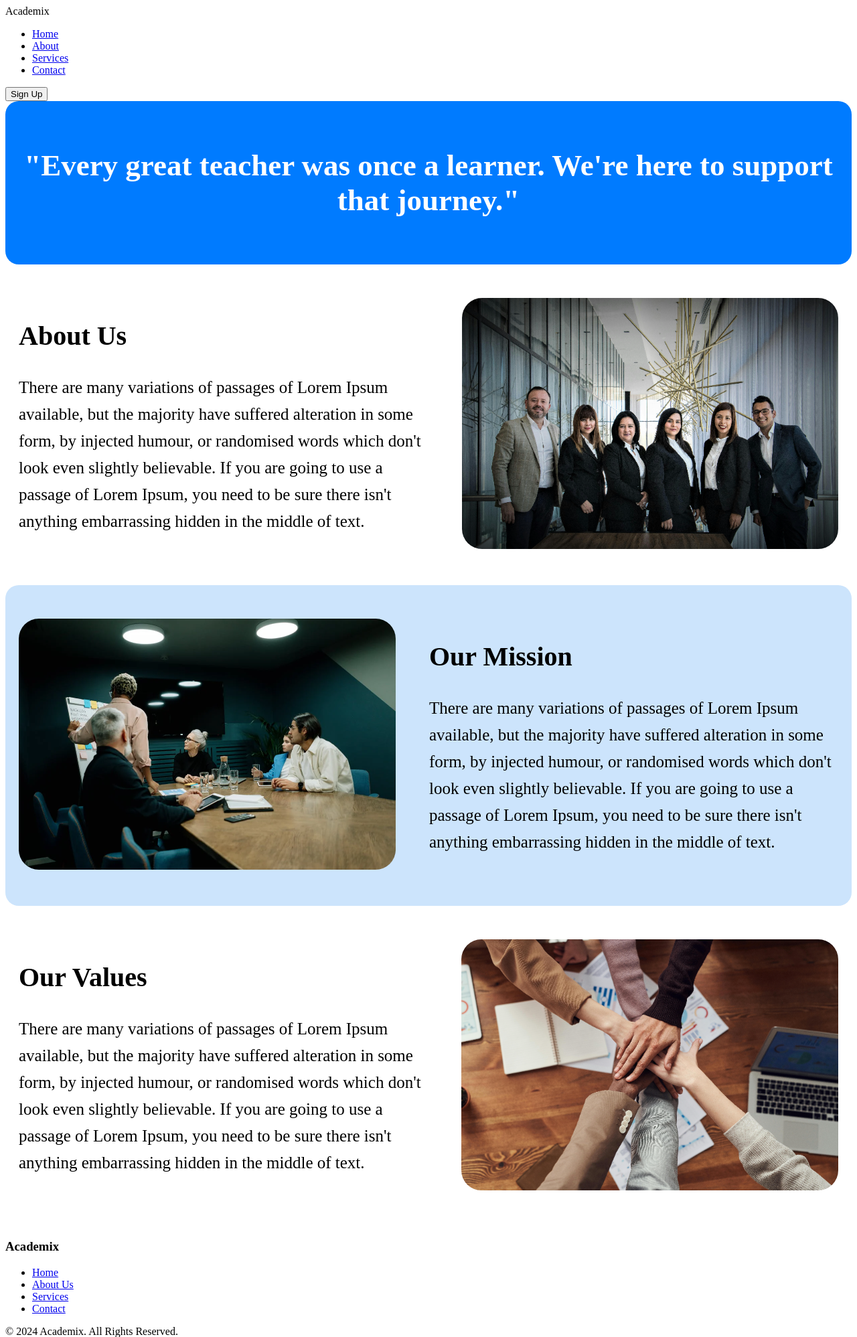
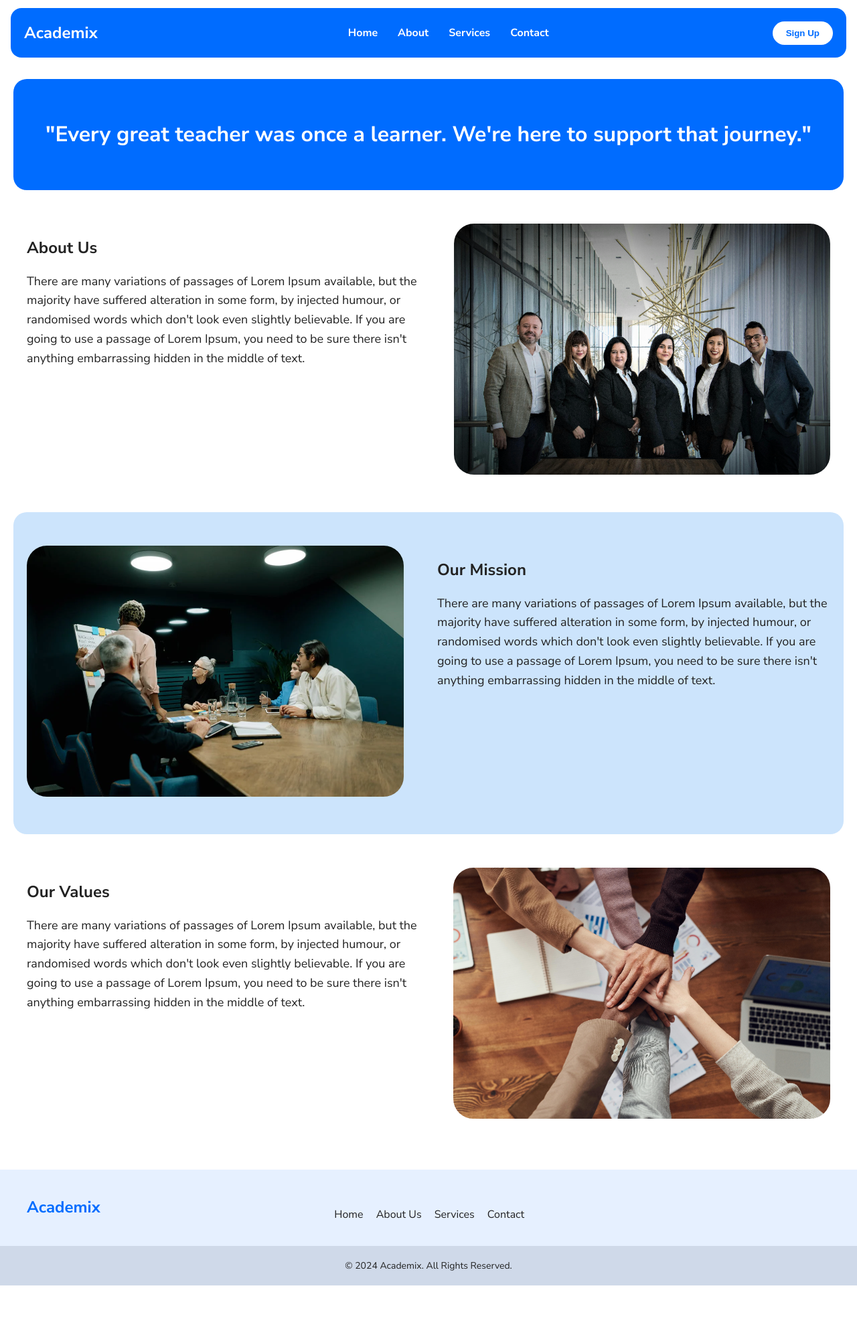
Before and after one commit to sathirak/sliit-y1-s1-iwt-assignment, a PHP site: page /about-us in a window 1280 px wide. Shown: the top 1997 px of the page at 67% size. After the commit the page ends 1920 px from the top, so only its background shows below. Run offline with PHP 8.4, Linux system fonts and the light colour scheme.

Commit message:
feat: intergrated about-us page

```diff
--- a/about-us/index.php
+++ b/about-us/index.php
@@ -8,7 +8,9 @@ session_start();
 <head>
 
     <title>About-Us</title>
-    <link rel="stylesheet" href="styles.css">
+    <link rel="stylesheet" href="../styles/global.css">
+    <link rel="stylesheet" href="../styles/components.css">
+    <link rel="stylesheet" href="../styles/about-us.css">
 
     <?php
     include "../components/layout/html.php";
@@ -31,7 +33,10 @@ session_start();
             <div class="section-content">
                 <div class="section-p">
                     <h2>About Us</h2>
-                    <p>There are many variations of passages of Lorem Ipsum available, but the majority have suffered alteration in some form, by injected humour, or randomised words which don't look even slightly believable. If you are going to use a passage of Lorem Ipsum, you need to be sure there isn't anything embarrassing hidden in the middle of text.</p>
+                    <p>There are many variations of passages of Lorem Ipsum available, but the majority have suffered
+                        alteration in some form, by injected humour, or randomised words which don't look even slightly
+                        believable. If you are going to use a passage of Lorem Ipsum, you need to be sure there isn't
+                        anything embarrassing hidden in the middle of text.</p>
                 </div>
                 <div class="i">
                     <img src="../assets/images/aboutus.jpg" alt="about us image">
@@ -46,7 +51,10 @@ session_start();
                 </div>
                 <div class="section-p">
                     <h2>Our Mission</h2>
-                    <p>There are many variations of passages of Lorem Ipsum available, but the majority have suffered alteration in some form, by injected humour, or randomised words which don't look even slightly believable. If you are going to use a passage of Lorem Ipsum, you need to be sure there isn't anything embarrassing hidden in the middle of text.</p>
+                    <p>There are many variations of passages of Lorem Ipsum available, but the majority have suffered
+                        alteration in some form, by injected humour, or randomised words which don't look even slightly
+                        believable. If you are going to use a passage of Lorem Ipsum, you need to be sure there isn't
+                        anything embarrassing hidden in the middle of text.</p>
                 </div>
             </div>
         </div>
@@ -55,7 +63,10 @@ session_start();
             <div class="section-content">
                 <div class="section-p">
                     <h2>Our Values</h2>
-                    <p>There are many variations of passages of Lorem Ipsum available, but the majority have suffered alteration in some form, by injected humour, or randomised words which don't look even slightly believable. If you are going to use a passage of Lorem Ipsum, you need to be sure there isn't anything embarrassing hidden in the middle of text.</p>
+                    <p>There are many variations of passages of Lorem Ipsum available, but the majority have suffered
+                        alteration in some form, by injected humour, or randomised words which don't look even slightly
+                        believable. If you are going to use a passage of Lorem Ipsum, you need to be sure there isn't
+                        anything embarrassing hidden in the middle of text.</p>
                 </div>
                 <div class="i">
                     <img src="../assets/images/ourvalues.jpg" alt="our values image">
--- a/about-us/styles.css
+++ /dev/null
@@ -1,43 +0,0 @@
-.main-section{
-    background-color: #007bff;
-    color: #ffffff;
-    padding: 40px 20px;
-    text-align: center;
-    border-radius: 20px;
-}
-
-.main-section h1{    font-size: 45px;
-}
-
-.section{
-    padding: 50px 20px;
-    display: flex;
-    justify-content: center;
-    border-radius: 20px;
-}
-
-.section-content{
-    max-width: 1500px;
-    display: flex;
-    gap: 50px;
-}
-
-.section-p{
-    flex: 1;
-}
-
-.section-p h2 {
-    font-size: 40px;
-    color: #000000;
-}
-
-.section-p p {
-    font-size: 25px;
-    color: #000000;
-    line-height: 1.6;
-}
-
-.i img {
-    border-radius: 30px;
-
-}
--- a/components/layout/header.php
+++ b/components/layout/header.php
@@ -3,7 +3,7 @@
   <nav class="nav">
     <ul class="nav-links">
       <li><a href="/">Home</a></li>
-      <li><a href="#about">About</a></li>
+      <li><a href="/about-us">About</a></li>
       <li><a href="#services">Services</a></li>
       <li><a href="#contact">Contact</a></li>
     </ul>
--- /dev/null
+++ b/styles/about-us.css
@@ -0,0 +1,43 @@
+.main-section {
+  background-color: var(--app-primary);
+  color: var(--app-white);
+  padding: 40px 20px;
+  text-align: center;
+  border-radius: 20px;
+}
+
+.main-section h1 {
+  font-size: 32px;
+}
+
+.section {
+  padding: 50px 20px;
+  display: flex;
+  justify-content: center;
+  border-radius: 20px;
+}
+
+.section-content {
+  max-width: 1500px;
+  display: flex;
+  gap: 50px;
+}
+
+.section-p {
+  flex: 1;
+}
+
+.section-p h2 {
+  font-size: 24px;
+  color: var(--app-text);
+}
+
+.section-p p {
+  font-size: 18px;
+  color: var(--app-text);
+  line-height: 1.6;
+}
+
+.i img {
+  border-radius: 30px;
+}
```
Also changed, not shown: styles/global.css (+7 -5 lines).
